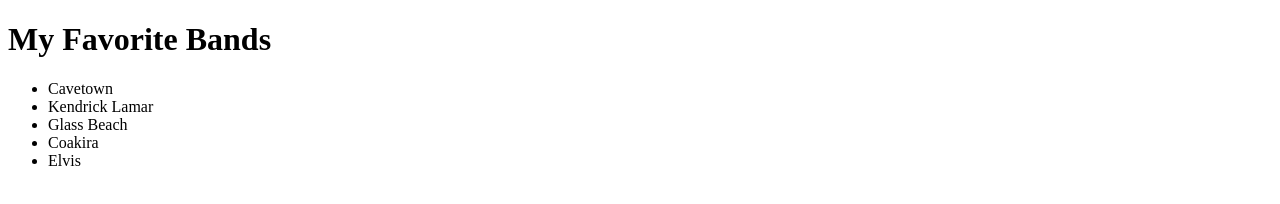
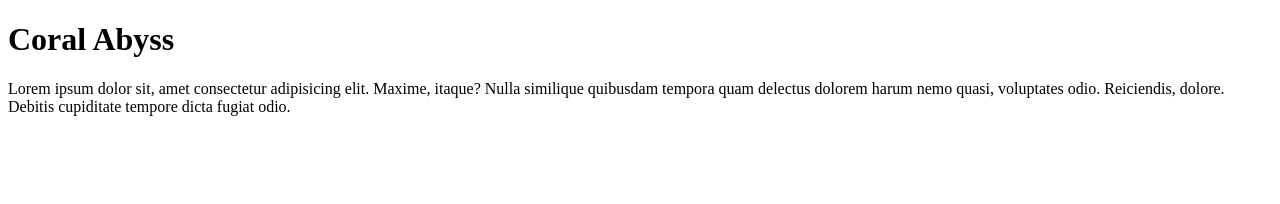
Before and after one commit to BugZing/ListPractice.github.io, a plain HTML site: page index.html in a window 1280 px wide. Drawn offline with Linux system fonts and the light colour scheme.

Commit message:
5-may-2025 v3

```diff
--- a/index.html
+++ b/index.html
@@ -2,21 +2,13 @@
 <html lang="en">
 <head>
     <meta charset="UTF-8">
-    <meta name="viewport" content="width=device-width>, initial-scale=1.0">
-    <title>WUBADAUBDAOBS</title>
+    <meta name="viewport" content="width=device-width, initial-scale=1.0">
+    <title>HELLO WORLD</title>
 </head>
 <body>
     <div class="container">
-        <div class="unordered">
-            <h1>My Favorite Bands</h1>
-            <ul>
-                <li>Cavetown</li>
-                <li>Kendrick Lamar</li>
-                <li>Glass Beach</li>
-                <li>Coakira</li>
-                <li>Elvis</li>
-            </ul>
-        </div>
+        <h1>Coral Abyss</h1>
+        <p>Lorem ipsum dolor sit, amet consectetur adipisicing elit. Maxime, itaque? Nulla similique quibusdam tempora quam delectus dolorem harum nemo quasi, voluptates odio. Reiciendis, dolore. Debitis cupiditate tempore dicta fugiat odio.</p>
     </div>
 </body>
 </html>
```
